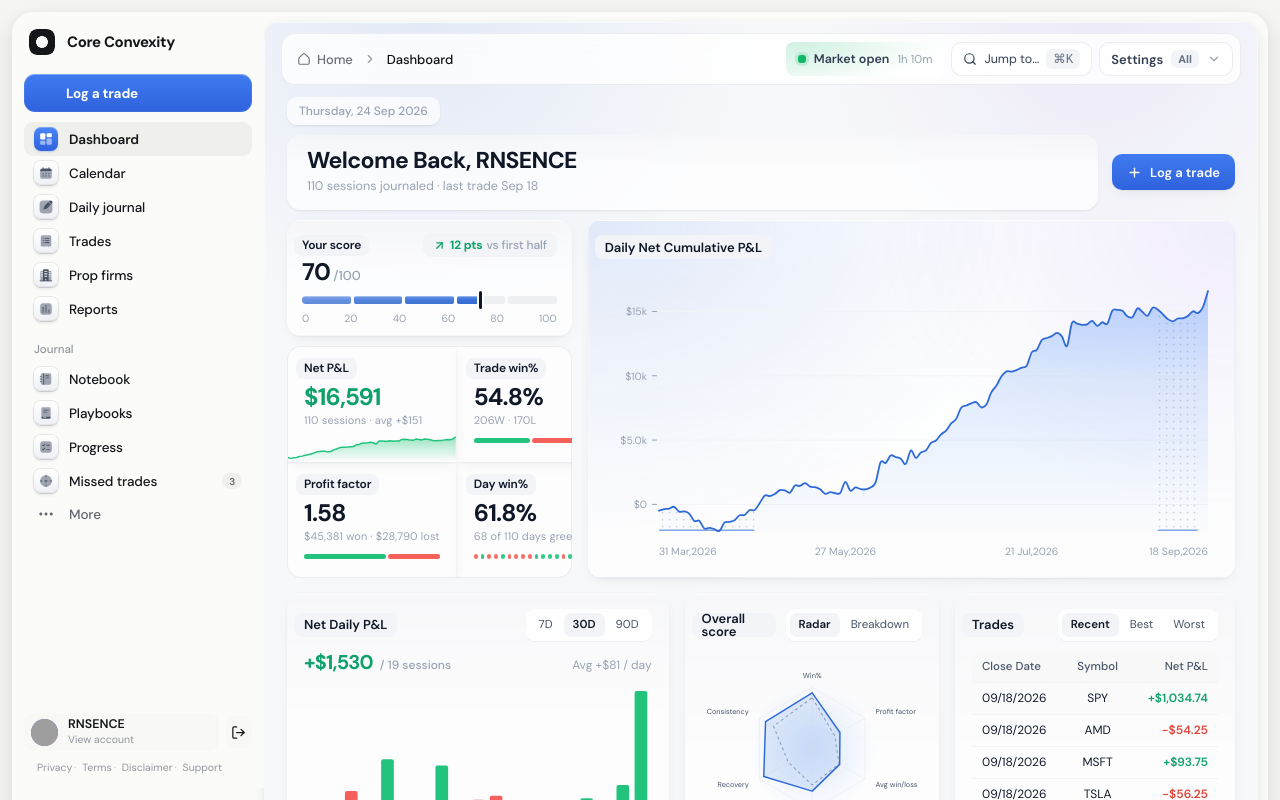
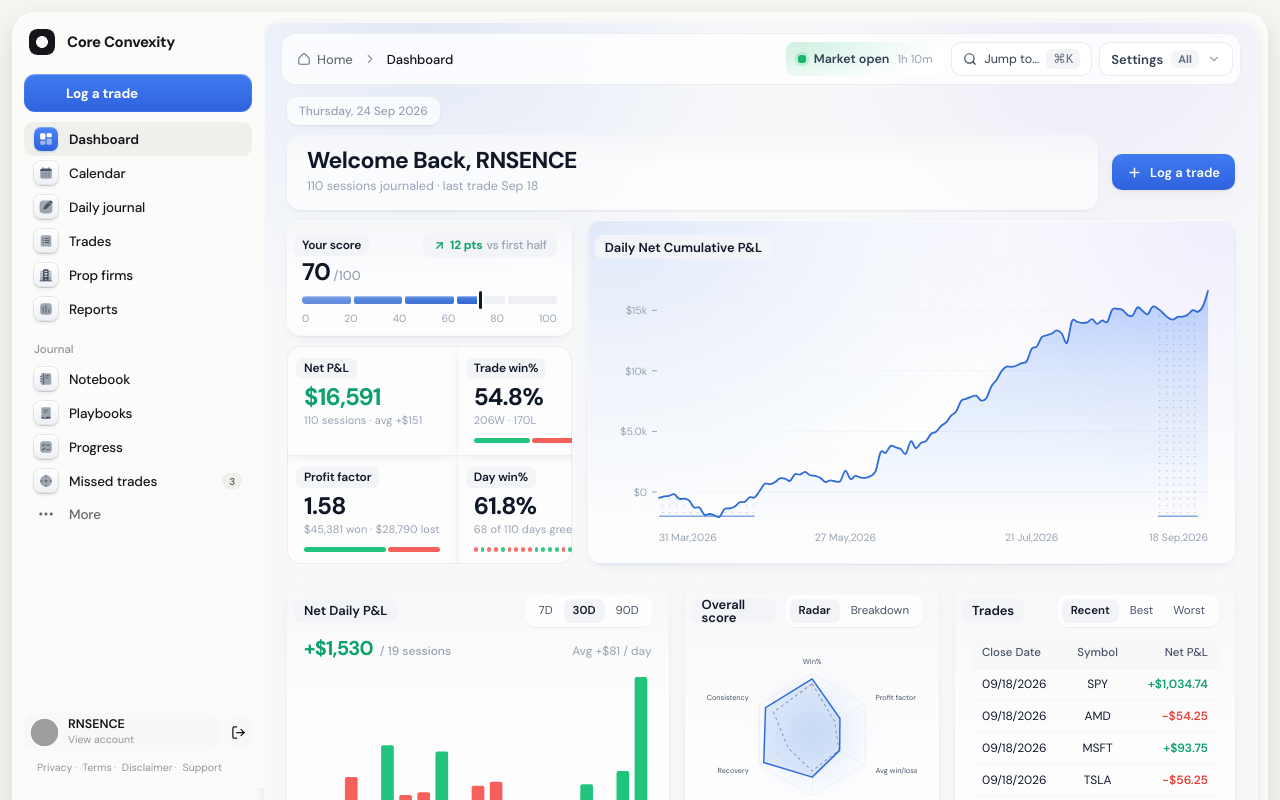
Before and after one commit to rnsence/coreconvexityjournal, a React (Vite) app: page / in a window 1280 px wide. Shown: the top 800 px of the page. Built offline with nearby package versions, Linux system fonts and the light colour scheme; grey boxes are pictures that could not be loaded; some icons are missing.

Commit message:
Changes 2026-09-24_14:50:25

```diff
--- a/index.html
+++ b/index.html
@@ -4,8 +4,9 @@
     <meta charset="UTF-8" />
     <meta name="viewport" content="width=device-width, initial-scale=1.0" />
     <meta name="theme-color" content="#090a0c" />
+    <link rel="icon" type="image/svg+xml" href="/favicon.svg" />
     <meta name="description" content="Core Convexity trading journal workspace" />
-    <title>Core Convexity — Trading Journal</title>
+    <title>Core Convexity — Journal</title>
   </head>
   <body>
     <div id="root"></div>
--- a/src/pages.jsx
+++ b/src/pages.jsx
@@ -247,7 +247,6 @@
     {
       label: 'Net P&L', value: money(stats.netPnl, { privacy, decimals: 0, sign: false }), tone: toneOf(stats.netPnl),
       note: `${plural(series.length, 'session')} · avg ${money(stats.netPnl / Math.max(1, series.length), { privacy, decimals: 0 })}`,
-      chart: <TileSpark values={series.slice(-60).map((day) => day.pnl)} tone={toneOf(stats.netPnl)}/>,
     },
     {
       label: 'Trade win%', value: percent(stats.winRate, { decimals: 1 }),
```
Also changed, not shown: public/favicon.svg (added), 1 other file (tests, documents, lock files or other folders).
